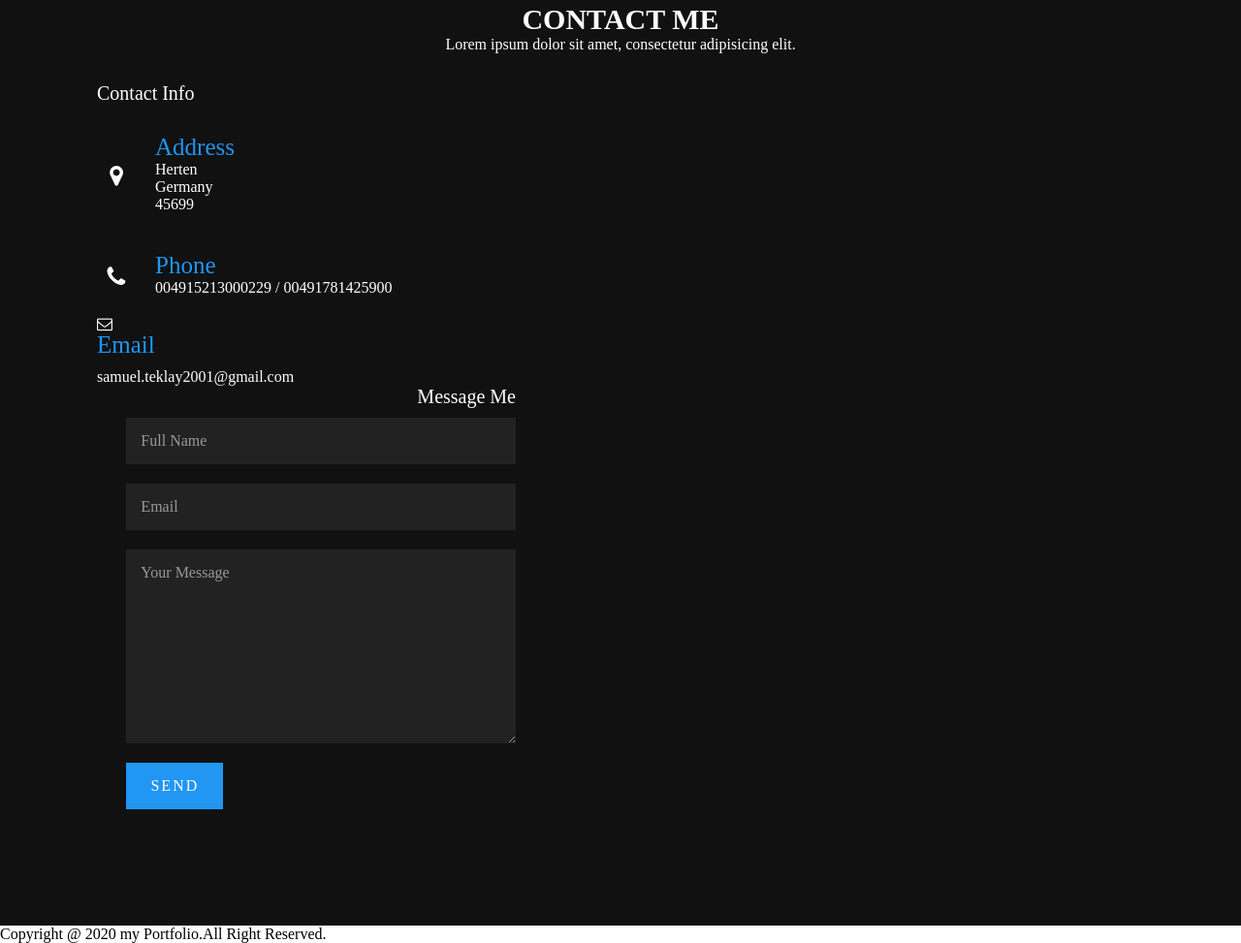
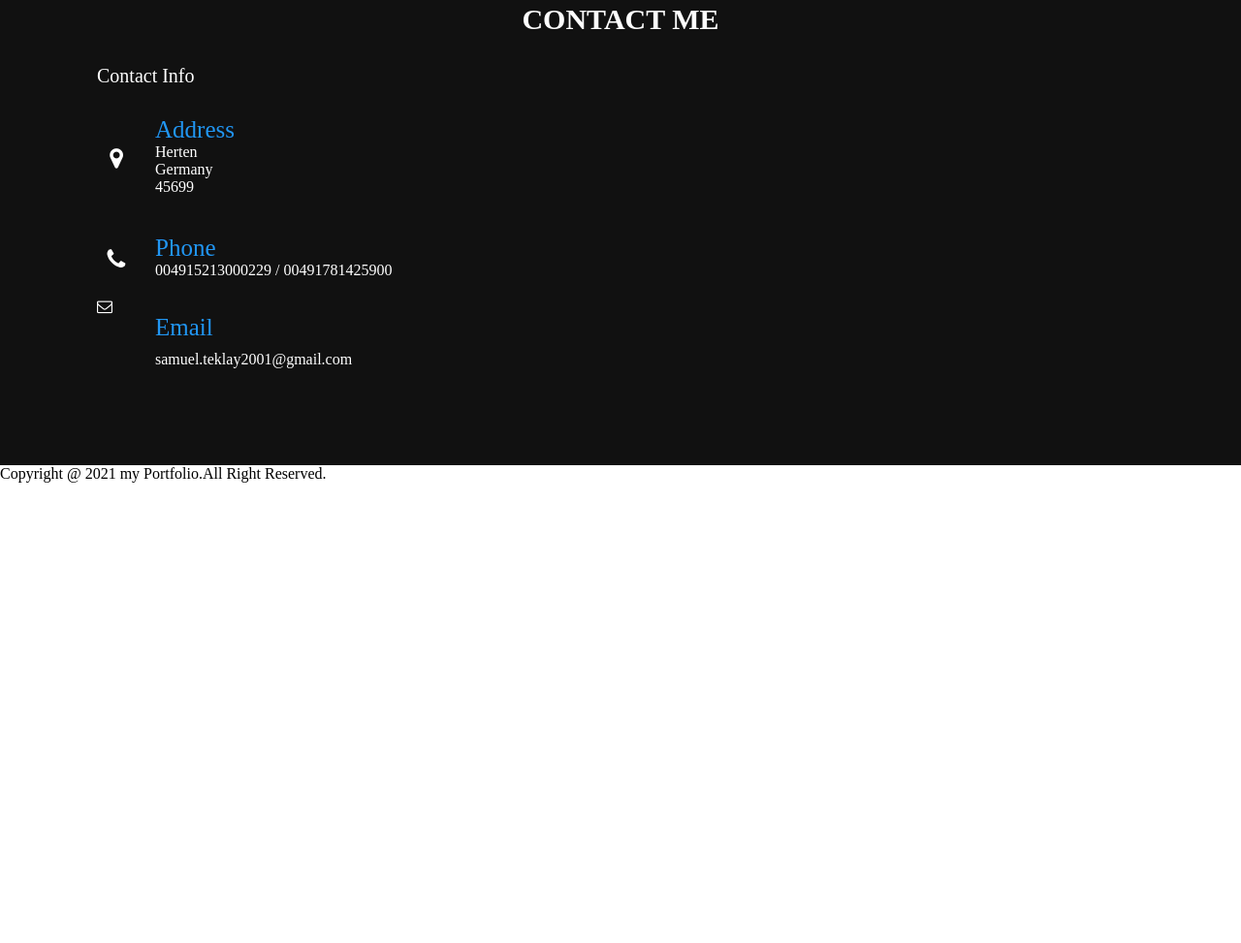
Before and after one commit to samiti123/myPortfolio, a plain HTML site: page index.html in a window 1280 px wide. Shown: the part 4452-5425 px from the top of the page at 97% size. After the commit the page ends 4950 px from the top, so only its background shows below. Drawn offline with Linux system fonts and the light colour scheme.

Commit message:
input forms deleted only contact form left

```diff
--- a/index.html
+++ b/index.html
@@ -3,7 +3,7 @@
 <head>
     <meta charset="UTF-8">
     <meta name="viewport" content="width=device-width, initial-scale=1.0">
-    <title>Document</title>
+    <title>samuelteklay.de</title>
     <link defer rel="stylesheet" href="style.css">
     <link rel="stylesheet" href="https://stackpath.bootstrapcdn.com/font-awesome/4.7.0/css/font-awesome.min.css" integrity="sha384-wvfXpqpZZVQGK6TAh5PVlGOfQNHSoD2xbE+QkPxCAFlNEevoEH3Sl0sibVcOQVnN" crossorigin="anonymous">
     <script src="./main.js"></script>
@@ -157,7 +157,7 @@
     <section class="contact">
         <div class="heading white">
             <h2>CONTACT ME</h2>
-            <p>Lorem ipsum dolor sit amet, consectetur adipisicing elit.</p>
+
         </div>
         <div class="content">
             <div class="contactInfo">
@@ -188,23 +188,15 @@
                     <i class="fa fa-envelope-o"></i>
                 </div>
             <div class="text">
-                <h3>Email</h3>
-                <p>samuel.teklay2001@gmail.com</p>
-            </div>
-            <div class="formBx">
-                <form>
-                    <h3 class="message">Message Me</h3>
-                    <input type="text" name="" placeholder="Full Name">
-                    <input type="email" name="" placeholder="Email">
-                     <textarea placeholder="Your Message"></textarea>
-                     <input type="submit" value="Send">
-                </form>
-            </div>
+                <h3 class="email">Email</h3>
+                <p class="email">samuel.teklay2001@gmail.com</p>
+
+
         </div>
 
     </section>
     <div class="copyright">
-        <p>Copyright @ 2020 my Portfolio.All Right Reserved.</p>
+        <p>Copyright @ 2021 my Portfolio.All Right Reserved.</p>
     </div>
 
 
--- a/style.css
+++ b/style.css
@@ -1,4 +1,5 @@
 * {
+  box-sizing: border-box;
   margin: 0;
   padding: 0;
   box-sizing: border-box;
@@ -278,3 +279,14 @@ img {
 .message {
   margin-left: 300px;
 }
+.form {
+  margin-left: 800px;
+  padding-top: 100px;
+}
+.form .message {
+  margin: 20px;
+  text-align: left;
+}
+.email {
+  margin-left: 60px;
+}
```
